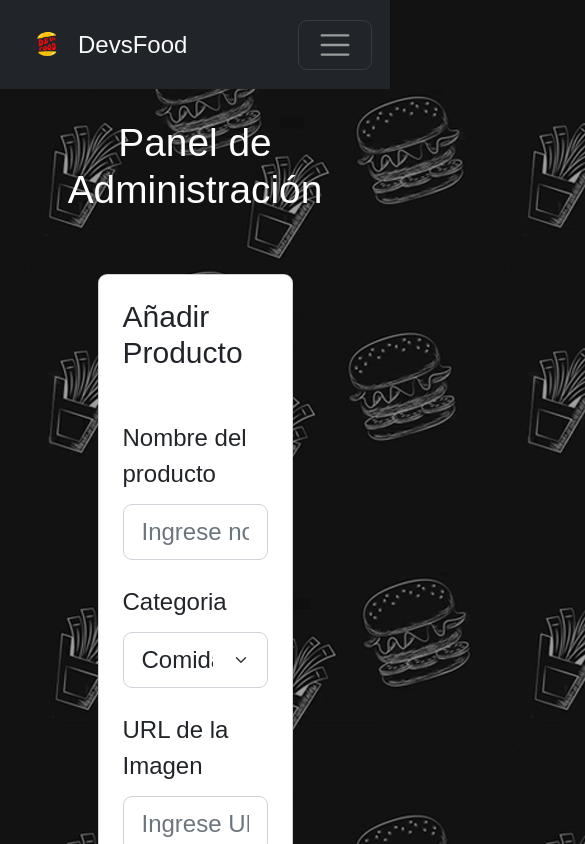
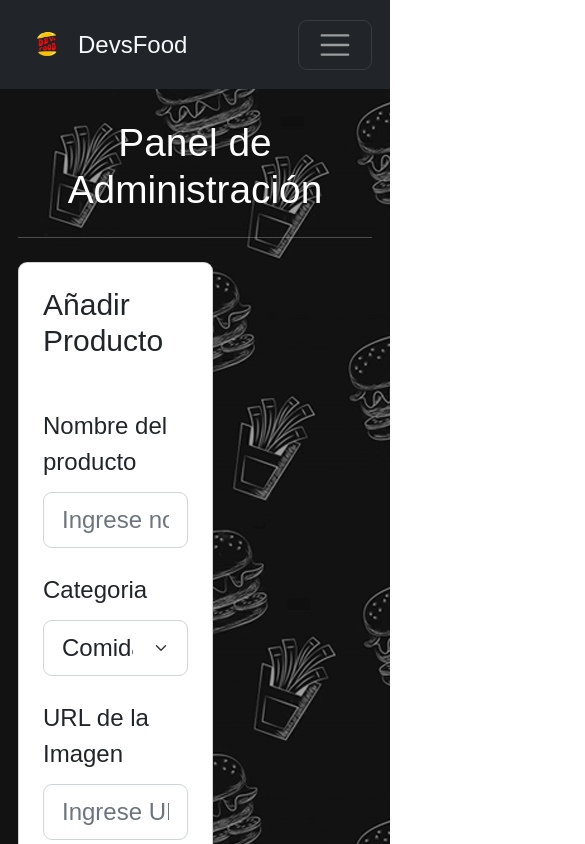
Before and after one commit to Luis-aramayo-18/Rolling-Restaurant, a React (Create React App) app: page /administracion in a window 390 px wide. Shown: the top 844 px of the page, 585 px wide, since content can reach past the window. Built offline with nearby package versions, Linux system fonts and the light colour scheme; no server answers; sample sign-in values are in the browser's storage.

Commit message:
Corrección de responsividad del panel de admin

```diff
--- a/src/components/Administracion/MainAdmin/MainAdmin.jsx
+++ b/src/components/Administracion/MainAdmin/MainAdmin.jsx
@@ -2,12 +2,11 @@ import { useState } from "react";
 import { Container } from "react-bootstrap";
 import FormAdmin from "../FormAdmin/FormAdmin";
 import TableAdmin from "../TableAdmin/TableAdmin";
-import "./mainAdmin.css";
 
 const MainAdmin = () => {
   const [modifyingProduct, setModifyingProduct] = useState(null);
   return (
-    <Container className="mainAdmin">
+    <Container>
       <h1 className="text-center">Panel de Administración</h1>
       <hr />
       <FormAdmin modifyingProduct={modifyingProduct} setModifyingProduct={setModifyingProduct} />
```
